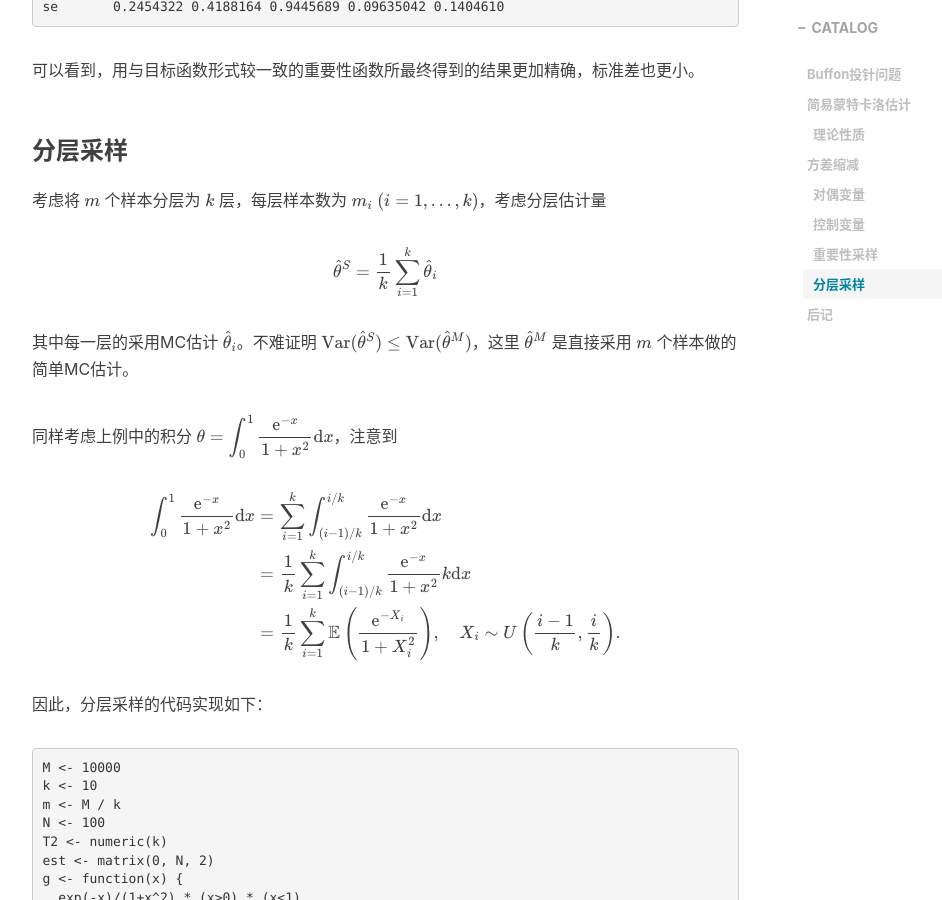
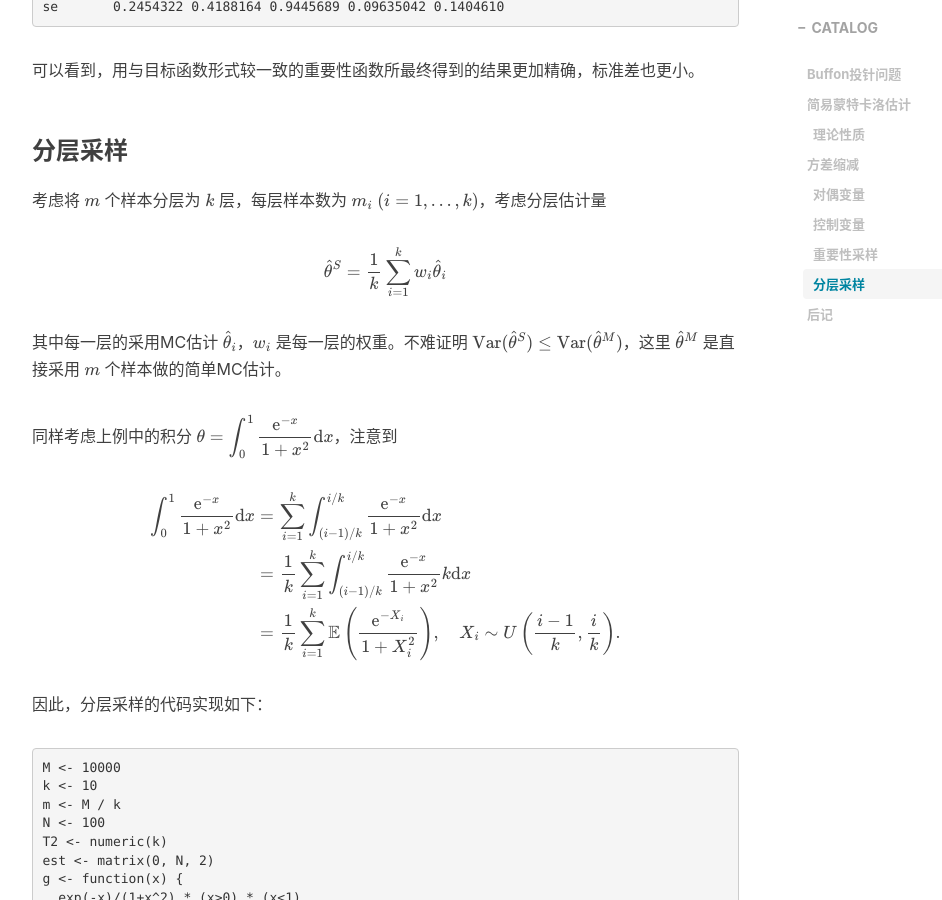
Before and after one commit to kausiujik/kausiujik.github.io, a Jekyll site: the page built from _posts/2022-09-24-SC_Ch02.md, in a window 1280 px wide and 900 px high, scrolled down 10353 px. Shown: the whole window, without its empty margins (233-1175 px from the left). Built offline with Jekyll 4.4.1, drawn with Linux system fonts in a browser that asks for light colours; nearby versions of some CDN libraries; formulas are drawn with MathJax 3; comment, search, counter and statistics services are not loaded.

Commit message:
Update 2022-09-24-SC_Ch02.md

```diff
--- a/_posts/2022-09-24-SC_Ch02.md
+++ b/_posts/2022-09-24-SC_Ch02.md
@@ -375,10 +375,10 @@ se       0.2454322 0.4188164 0.9445689 0.09635042 0.1404610
 
 考虑将 $m$ 个样本分层为 $k$ 层，每层样本数为 $m_i~(i=1,\dots,k)$，考虑分层估计量
 <center>
-$\displaystyle\hat{\theta}^S=\dfrac{1}{k}\sum_{i=1}^k\hat{\theta}_i$
+$\displaystyle\hat{\theta}^S=\dfrac{1}{k}\sum_{i=1}^kw_i\hat{\theta}_i$
 </center>
 
-其中每一层的采用MC估计 $\hat{\theta}_i$。不难证明 $\text{Var}(\hat{\theta}^S)\leq\text{Var}(\hat{\theta}^M)$，这里 $\hat{\theta}^M$ 是直接采用 $m$ 个样本做的简单MC估计。
+其中每一层的采用MC估计 $\hat{\theta}_i$，$w_i$ 是每一层的权重。不难证明 ${\rm Var}(\hat{\theta}^S)\leq{\rm Var}(\hat{\theta}^M)$，这里 $\hat{\theta}^M$ 是直接采用 $m$ 个样本做的简单MC估计。
 
 同样考虑上例中的积分 $\displaystyle\theta=\int_0^1\frac{\text{e}^{-x}}{1+x^2}{\rm d}x$，注意到
 <center>
```
